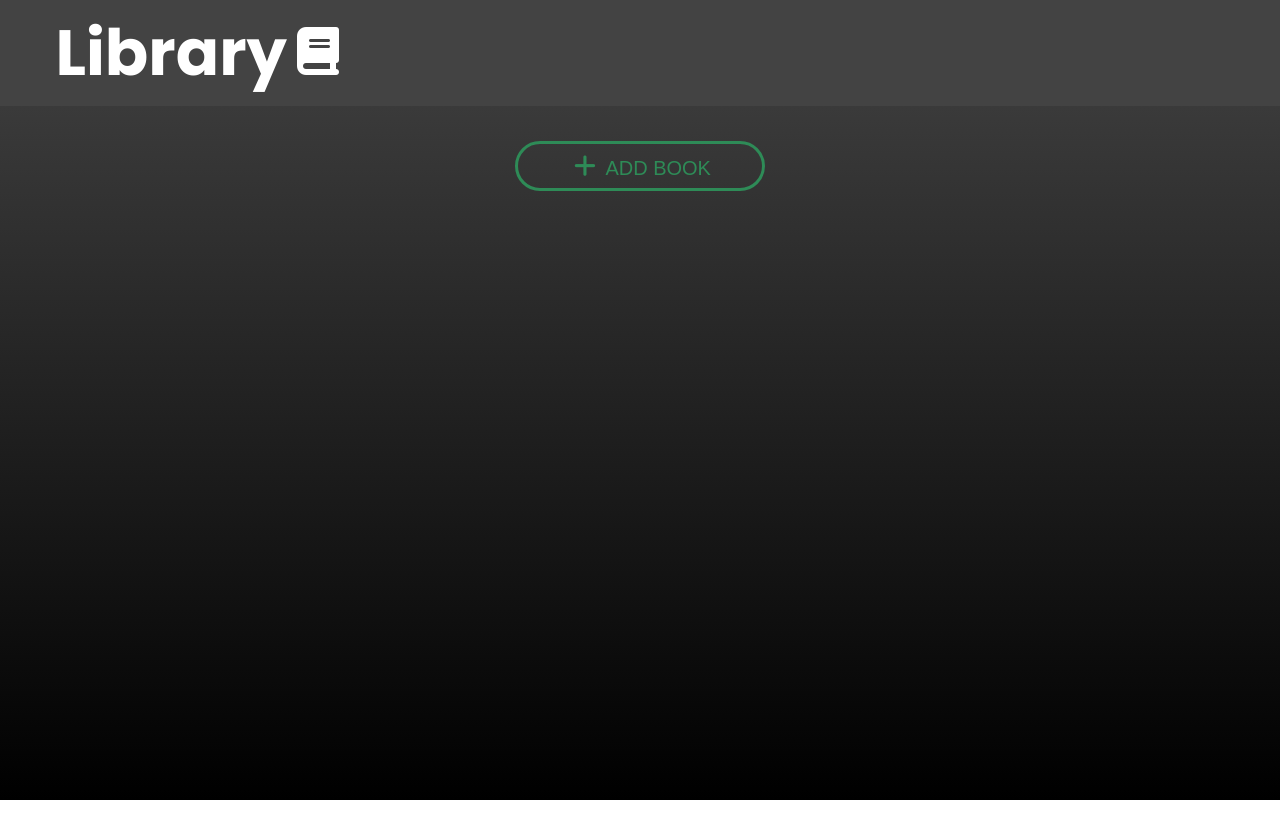
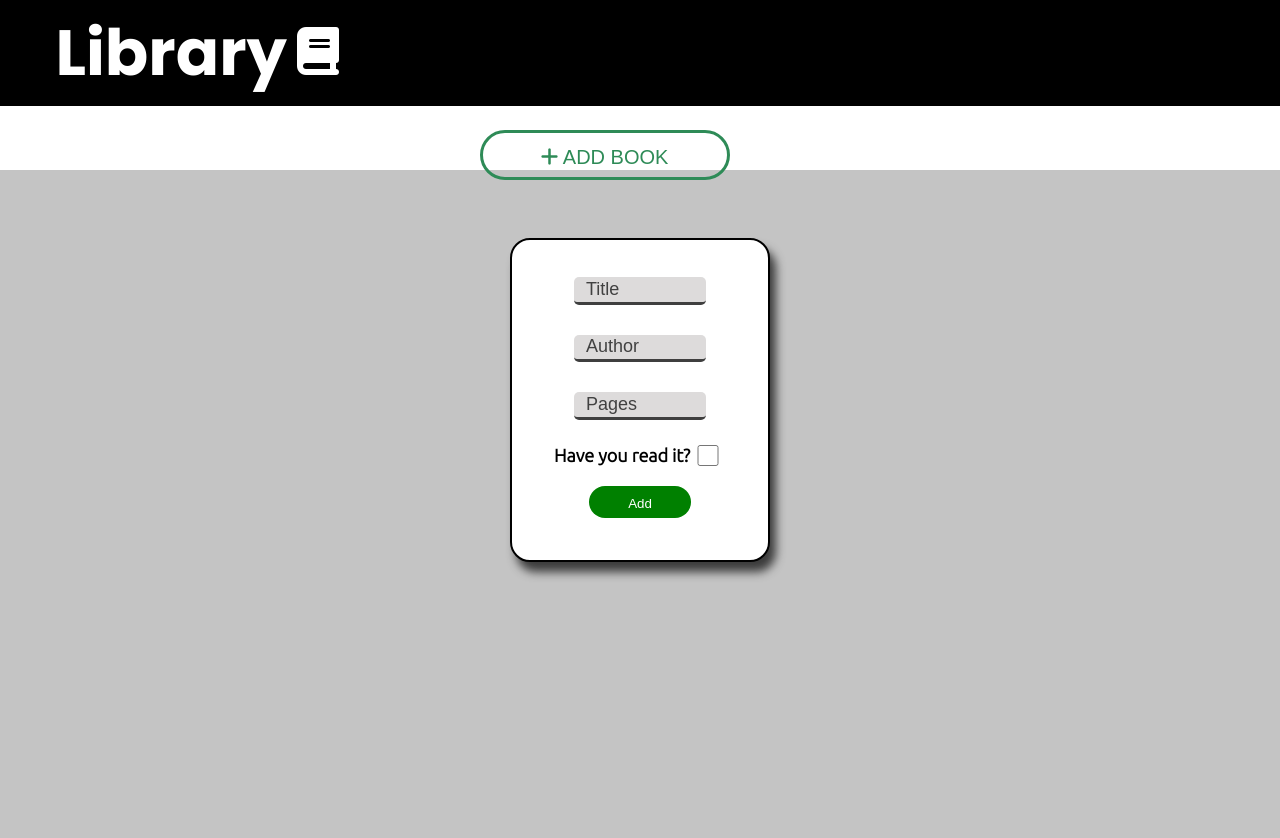
Before and after one commit to JoshAllenB/Library-JS, a plain HTML site: page index.html in a window 1280 px wide. Both pictures are taken after a click on the button "ADD BOOK". Before the commit the page ends 800 px from the top, so only its background shows below. Drawn offline with Linux system fonts and the light colour scheme.

Commit message:
updated the whole styling of the page added popup function in js added display and add card function using JS

```diff
--- a/index.html
+++ b/index.html
@@ -12,12 +12,29 @@
     <div class="libraryHeader">
       <h1>Library<i class="fa-solid fa-book fa-xs"></i></h1>
     </div>
-    <div class="addBook">
-      <button class="fill">
+    <div id="books">
+
+    </div>
+    <div class="buttonContainer">
+      <button id="fill">
         <i class="fa-solid fa-plus"></i>
         Add Book
       </button>
     </div>
+    <div id="inputModal" class="inputContainer">
+        <input id="title" placeholder="Title">
+        <input id="author" placeholder="Author">
+        <input id="pages" type="number" placeholder="Pages">
+
+        <!-- Checkbox for read status -->
+        <div class="checkbox">
+          <label for="read">Have you read it?</label>
+          <input type="checkbox" id="read">
+        </div>
+        <!-- Submit button -->
+        <button id="add">Add</button>
+    </div>
   </div>
+  <script src="script.js"></script>
 </body>
 </html>
--- a/script.js
+++ b/script.js
@@ -0,0 +1,106 @@
+// PopUp Input Modal
+const openBtn = document.getElementById("fill")
+const closeBtn = document.getElementById("add")
+const popupModal = document.getElementById("inputModal")
+
+openBtn.addEventListener("click", () => {
+  popupModal.classList.add("open");
+});
+
+closeBtn.addEventListener("click", () => {
+  popupModal.classList.remove("open");
+});
+
+// Adding Book Function
+
+// Book array
+const books = [];
+
+// Get elements
+const titleInput = document.getElementById('title');
+const authorInput = document.getElementById('author');
+const pagesInput = document.getElementById('pages');
+const readInput = document.getElementById('read');
+const addBtn = document.getElementById('add');
+const bookModal = document.getElementById('inputModal');
+const booksList = document.getElementById('books');
+
+// Add book function
+function addBook() {
+  const title = titleInput.value;
+  const author = authorInput.value;
+  const pages = pagesInput.value;
+  const read = readInput.checked;
+
+  const book = {
+    title,
+    author,
+    pages,
+    read
+  };
+
+  books.push(book);
+
+  bookModal.classList.remove('open');
+
+  displayBooks();
+}
+
+// Display books as cards
+function displayBooks() {
+
+  booksList.innerHTML = '';
+
+  let card;
+
+  books.forEach(book => {
+
+    if(book.read) {
+      readText = 'Yes';
+    } else {
+      readText = 'No';
+    }
+
+    // Create card element
+    const card = document.createElement('div');
+    card.classList.add('card');
+
+    // Create card content
+    const title = document.createElement('h3');
+    title.textContent = book.title;
+
+    const author = document.createElement('p');
+    author.textContent = `Author: ${book.author}`;
+
+    const pages = document.createElement('p');
+    pages.textContent = `Pages: ${book.pages}`;
+
+    const read = document.createElement('p');
+    read.textContent = `Have you read it? ${readText}`;
+
+    // Append card content
+    card.appendChild(title);
+    card.appendChild(author);
+    card.appendChild(pages);
+    card.appendChild(read);
+
+    // Add card to list
+    booksList.appendChild(card);
+
+  });
+
+  if(!card) {
+    card = document.createElement('div');
+  }
+
+}
+
+// Click handler
+addBtn.addEventListener('click', addBook);
+
+// Enter key handler
+titleInput.addEventListener('keypress', (e) => {
+  if (e.key === 'Enter') {
+    addBook();
+  }
+});
--- a/style.css
+++ b/style.css
@@ -1,13 +1,13 @@
 @import url('https://fonts.googleapis.com/css2?family=Nanum+Myeongjo:wght@700&family=Poppins:wght@700&display=swap');
+@import url('https://fonts.googleapis.com/css2?family=Nanum+Myeongjo:wght@700&family=Poppins:wght@700&family=Ubuntu:wght@300&display=swap');
 
 body{
   width: 100vw;
   height: 100vh;
   margin: 0;
   padding: 0;
-  background: #000000;
-  background: -webkit-linear-gradient(to bottom, #434343, #000000);
-  background: linear-gradient(to bottom, #434343, #000000);
+  background: #ffffff;
+  font-family: 'Ubuntu', sans-serif;
 }
 
 .libraryContainer{
@@ -23,7 +23,8 @@ body{
   align-items: center;
   justify-content: start;
   padding: 1%;
-  background-color: #434343;
+  background-color: #000000;
+
 }
 
 .libraryHeader h1 {
@@ -50,8 +51,19 @@ body{
   padding-top: 40px;
 }
 
-.fill{
-  width: 15%;
+.buttonContainer {
+  position: absolute;
+  top: 10%;
+  right: 43%;
+  display: flex;
+  flex-direction: row;
+  justify-content: center;
+  align-items: center;
+}
+
+#fill{
+  position: absolute;
+  width: 20%;
   height: 100%;
   font-size: 30px;
   font-weight: 500;
@@ -65,16 +77,17 @@ body{
   border: 3px solid seagreen;
   color: seagreen;
   font-size: 20px;
-  font-family: arial;
   position: relative;
   overflow: hidden;
   background: transparent;
   text-transform: uppercase;
-  transition: all .35s;
+  transition: all .2s;
+  cursor: pointer;
+  margin-top: 50px;
 }
 
-.fill:before,
-.fill:after {
+#fill:before,
+#fill:after {
   position: absolute;
   content: "";
   width: 100%;
@@ -83,27 +96,141 @@ body{
   left: 0;
   background: seagreen;
   z-index: -1;
-  transition: all .35s;
+  transition: all .2s;
 }
 
-.fill:before {
+#fill:before {
   opacity: .5;
 }
 
-.fill:after{
+#fill:after{
   transition-delay: .2s;
 }
 
-.fill:hover{
+#fill:hover{
   color: #fff;
 }
 
-.fill:hover:before,
-.fill:hover:after{
+#fill:hover:before,
+#fill:hover:after{
   top: 0;
 }
 
-.addBook i {
-  font-size: 25px;
-  margin: 5px;
+.inputContainer {
+  background: rgb(20, 20, 20);
+  position: fixed;
+  top: 50%;
+  left: 50%;
+  transform: translate(-50%, -50%) scale(0.1);
+  transition: all 0.5s ease-in-out;
+  z-index: -999;
+  border-radius: 30px;
+  visibility: hidden;
+
+  display: flex;
+  flex-direction: column;
+  align-items: center;
+  justify-content: center;
 }
+
+.inputContainer.open {
+  top: 50%;
+  background: #fff;
+  width: 20%;
+  height: 40%;
+  opacity: 1;
+  z-index: 999;
+  border-radius: 20px;
+  transform: translate(-50%, -50%) scale(1);
+  visibility: visible;
+  border: 2px solid #000000;
+  -webkit-box-shadow: 6px 10px 10px 0px #3C3C3C;
+  box-shadow: 6px 10px 10px 0px #3C3C3C;
+
+  display: flex;
+  flex-direction: column;
+  justify-content: center;
+  align-items: center;
+}
+
+.inputContainer input {
+  outline: none;
+  border: none;
+  background-color: #dddbdb;
+  border-radius: 5px;
+  border-bottom: 3px solid #3f3f3f;
+  height: 7%;
+  width: 50%;
+  margin: 15px;
+  font-size: 18px;
+}
+
+::placeholder {
+  font-size: 18px;
+  color: #414141;
+  padding: 10px;
+}
+
+#add {
+  width: 40%;
+  height: 10%;
+  margin: 20px;
+  padding: 10px 20px;
+  border-radius: 40px;
+  background-color: green;
+  color: #fff;
+  outline: none;
+  border: none;
+  cursor: pointer;
+}
+
+.checkbox {
+  width: 70%;
+  display: flex;
+  flex-direction: row;
+  justify-content: center;
+  align-items: center;
+  margin-top: 10px;
+}
+
+.checkbox input {
+  margin: 0;
+  height: 100%;
+  width: 20%;
+}
+
+.checkbox label {
+  font-size: 18px;
+  font-weight: 600;
+}
+
+#books{
+  margin-top: 5%;
+  width: 100%;
+  height: 100%;
+  background: rgb(196, 196, 196);
+  z-index: 999;
+
+  display: flex;
+  flex-wrap: wrap;
+}
+
+.card {
+  height: 20%;
+  width: 10%;
+  padding: 20px;
+  margin: 20px;
+  border: 2px solid #ddd;
+  background: #fff;
+  border-radius: 20px;
+
+}
+
+.read {
+  color: blue;
+  cursor: pointer;
+}
+
+.remove {
+  color: red;
+}
```
